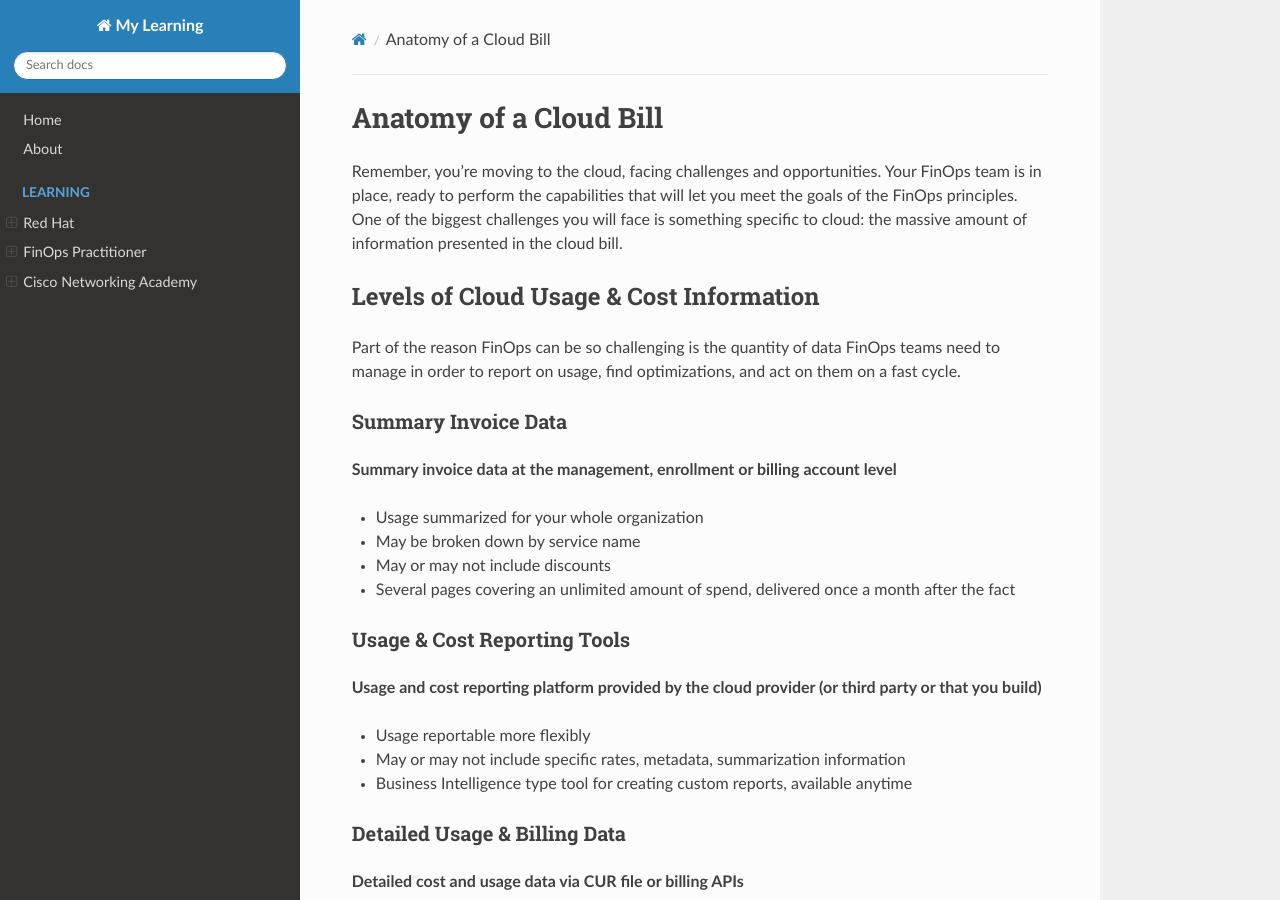
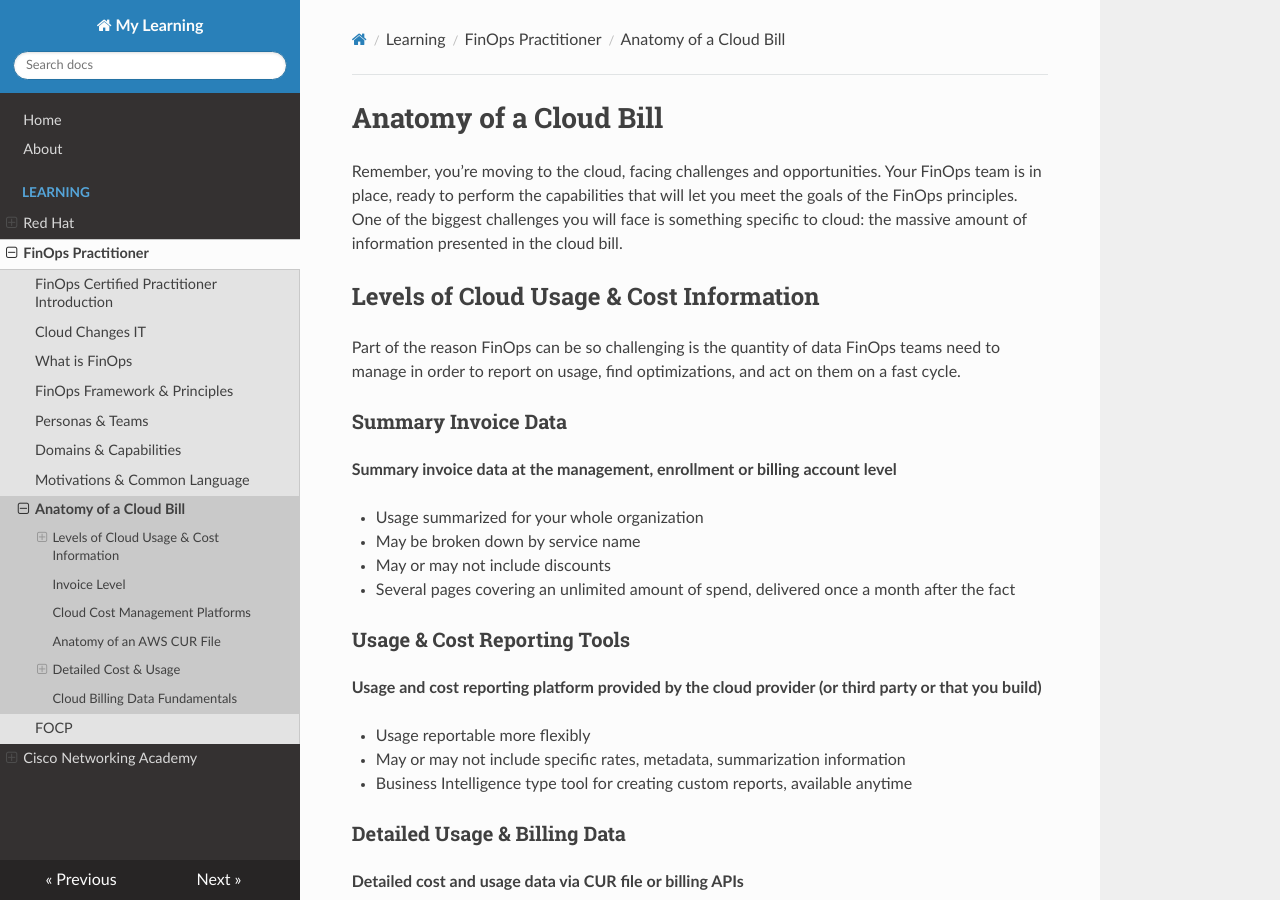
Before and after one commit to eddier1982/my_learning, an MkDocs documentation site: the page built from docs/finops/08_Anatomy_of_a_Cloud_Bill.md, in a window 1280 px wide and 900 px high. Built offline with MkDocs 1.6.1, drawn with Linux system fonts in a browser that asks for light colours; nearby versions of some CDN libraries.

Commit message:
Update mkdocs.yml

```diff
--- a/mkdocs.yml
+++ b/mkdocs.yml
@@ -15,6 +15,8 @@ nav:
       - FinOps Framework & Principles: 'finops/04_FinOps_framework_&_principles.md'
       - Personas & Teams: 'finops/05_personas_&_teams.md'
       - Domains & Capabilities: 'finops/06_domains_&_capabilities.md'
+      - Motivations & Common Language: 'finops/07_Motivations_&_Common_Language.md'
+      - Anatomy of a Cloud Bill: 'finops/08_Anatomy_of_a_Cloud_Bill.md'
       - FOCP: 'finops/focp_questions.md'
     - Cisco Networking Academy:
       - Fundamentos de Python 1: 'cisco/fundamentos_python_1.md'
```
